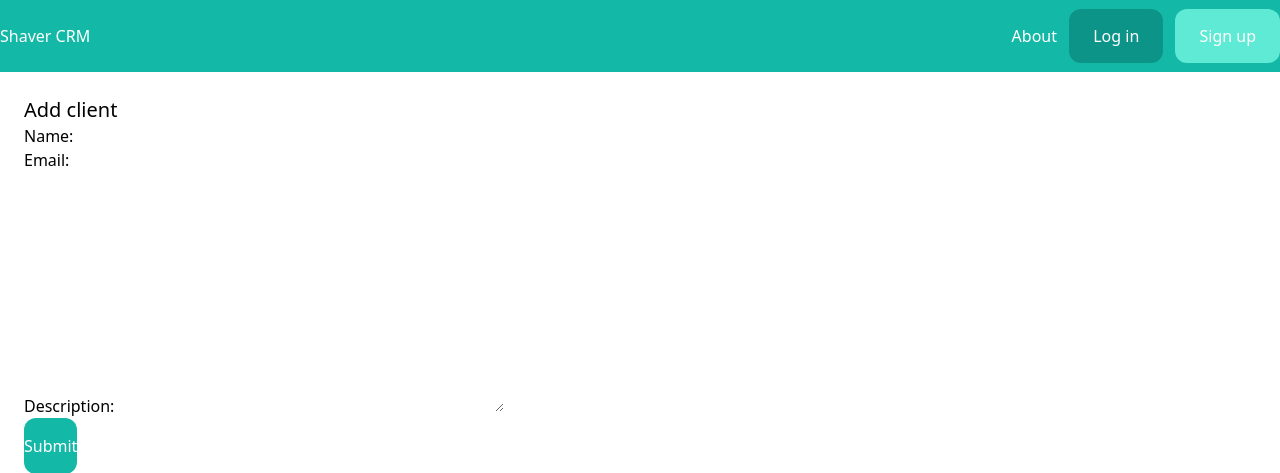
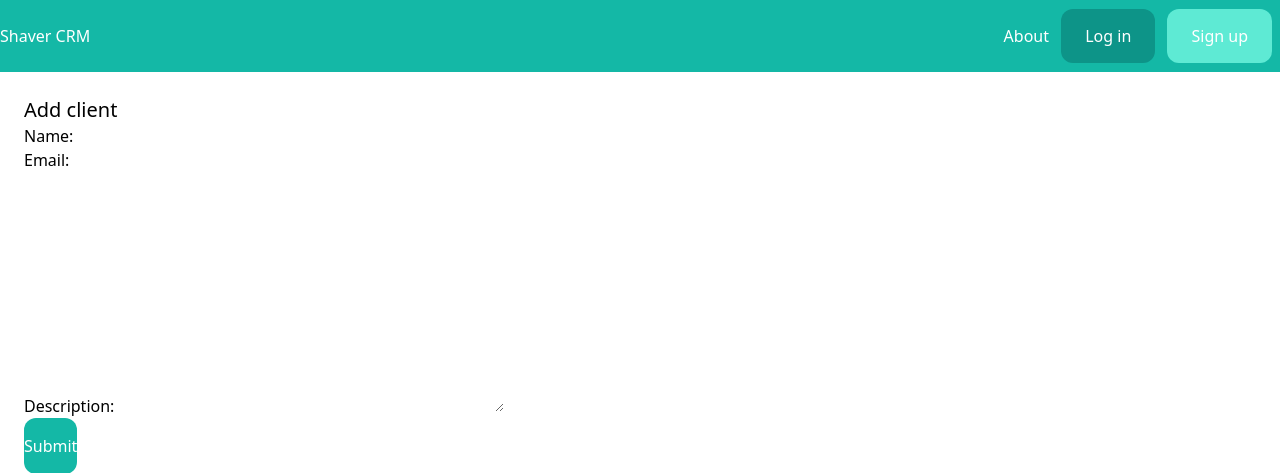
Before and after one commit to Yurysi/shavercrm, a Django app: page /dashboard/clients/add/ in a window 1280 px wide. Shown: the top 473 px of the page. Run offline with Django 4.2, Linux system fonts and the light colour scheme; some libraries are stand-ins or nearby versions.

Commit message:
In nav add margin right 2

```diff
--- a/core/templates/core/base.html
+++ b/core/templates/core/base.html
@@ -10,7 +10,7 @@
     <body>
         <nav class="py-6 px6 flex justify-between bg-teal-500">
             <a href="/" class="text-white">Shaver CRM</a>
-            <div class="space-x-2">
+            <div class="space-x-2 mr-2">
                 <a href="{% url 'about' %}" class="text-white">About</a>
                 {% if request.user.is_authenticated %}
                     <a href="{% url 'dashboard' %}" class="py-4 px-6 bg-teal-600 rounded-xl text-white">Dashboard</a>
```
